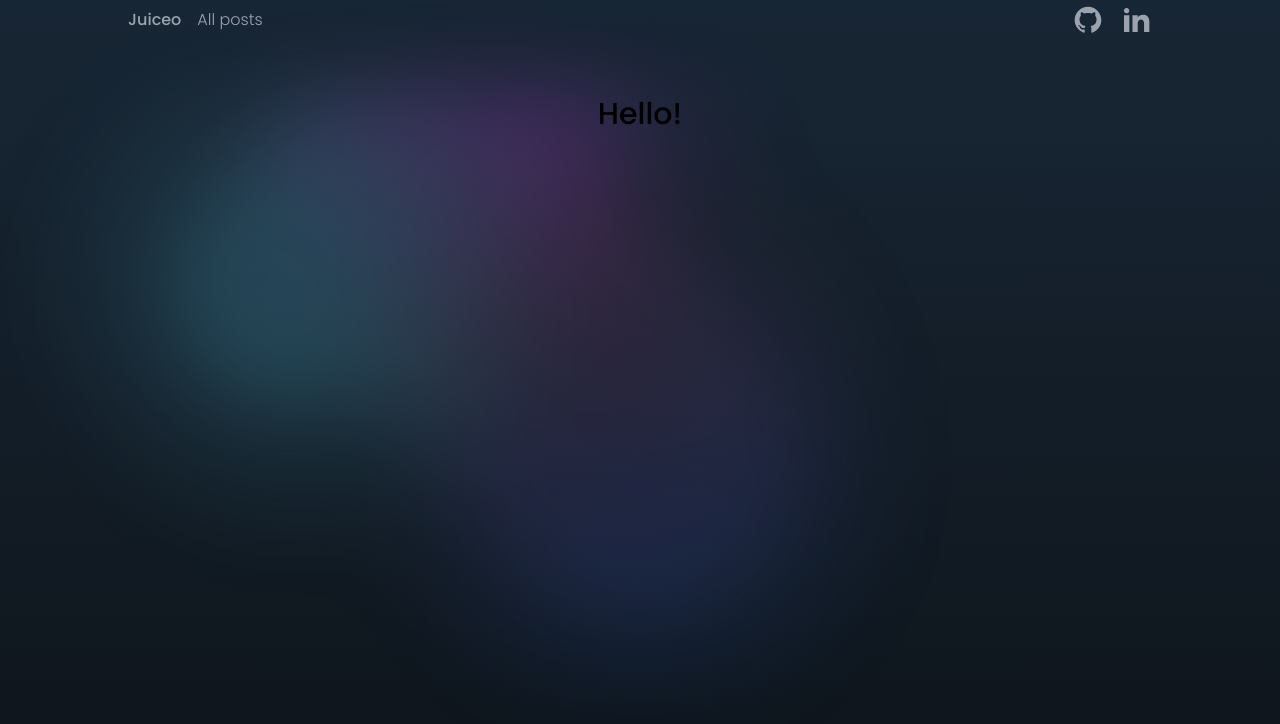
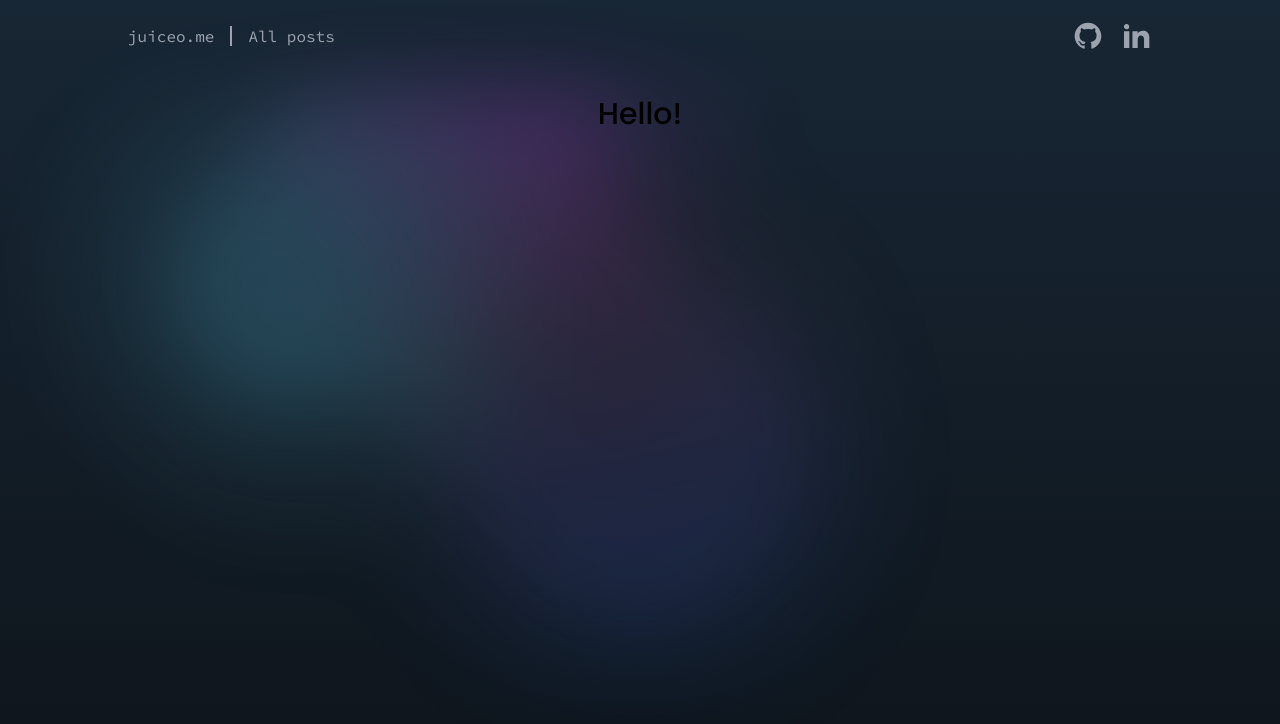
Before and after one commit to juiceo/juiceo.me, a Next.js app: page / in a window 1280 px wide. Shown: the top 724 px of the page. Built offline with nearby package versions, Linux system fonts and the light colour scheme.

Commit message:
Minor styling updates

```diff
--- /dev/null
+++ b/src/app/fonts.ts
@@ -0,0 +1,7 @@
+import { Poppins, Source_Code_Pro } from "next/font/google";
+
+export const poppins = Poppins({ subsets: ["latin"], weight: ["500", "300"] });
+export const sourceCodePro = Source_Code_Pro({
+  subsets: ["latin"],
+  weight: ["400"],
+});
--- a/src/app/layout.tsx
+++ b/src/app/layout.tsx
@@ -1,10 +1,8 @@
+import "./globals.css";
 import type { Metadata } from "next";
-import { Poppins } from "next/font/google";
-import "./globals.css";
+import { poppins } from "@/app/fonts";
 import { PageLayout } from "@/components/PageLayout";
 import { OverscrollFillerBottom } from "@/components/OverscrollFillerBottom";
-
-const poppins = Poppins({ subsets: ["latin"], weight: ["500", "300"] });
 
 export const metadata: Metadata = {
   title: "Create Next App",
--- a/src/components/NavBar.module.css
+++ b/src/components/NavBar.module.css
@@ -7,6 +7,7 @@
     z-index: 100;
     padding-left: 32px;
     padding-right: 32px;
+    padding-top: 16px;
 }
 
 .navbarWrapperScrolled {
@@ -39,6 +40,12 @@
     color: hsl(var(--color-text-secondary-hsl));
 }
 
+.divider {
+    height: 50%;
+    width: 2px;
+    background: hsl(var(--color-text-secondary-hsl));
+}
+
 .navLink {
     color: hsl(var(--color-text-secondary-hsl));
     text-decoration: none;
--- a/src/components/NavBar.tsx
+++ b/src/components/NavBar.tsx
@@ -3,7 +3,9 @@ import { throttle } from "lodash";
 import { useEffect, useState } from "react";
 import classNames from "classnames";
 import styles from "./NavBar.module.css";
+import { sourceCodePro } from "@/app/fonts";
 import { RiGithubFill, RiLinkedinFill } from "react-icons/ri";
+
 import Link from "next/link";
 
 export const NavBar = () => {
@@ -44,12 +46,13 @@ export const NavBar = () => {
 
 const NavBarInner = () => {
   return (
-    <nav className={styles.navbar}>
+    <nav className={classNames(styles.navbar, sourceCodePro.className)}>
       <div className={styles.navbarLeft}>
-        <Link href="/">
-          <h1>Juiceo</h1>
+        <Link href="/" className={styles.navLink}>
+          <h1>juiceo.me</h1>
         </Link>
       </div>
+      <div className={styles.divider} />
       <div className={styles.navbarMid}>
         <Link href="/posts" className={styles.navLink}>
           All posts
--- a/src/components/PostHeader.tsx
+++ b/src/components/PostHeader.tsx
@@ -4,6 +4,7 @@ import { TypeAnimation } from "react-type-animation";
 
 import { useState } from "react";
 import classNames from "classnames";
+import { sourceCodePro } from "@/app/fonts";
 
 export interface PostHeaderProps {
   title: string;
@@ -13,7 +14,7 @@ export interface PostHeaderProps {
 export const PostHeader = (props: PostHeaderProps) => {
   const [isTyped, setIsTyped] = useState<boolean>(false);
   return (
-    <div className={styles.container}>
+    <div className={classNames(styles.container, sourceCodePro.className)}>
       {isTyped ? (
         <h1 className={styles.title}>
           {props.title}
```
